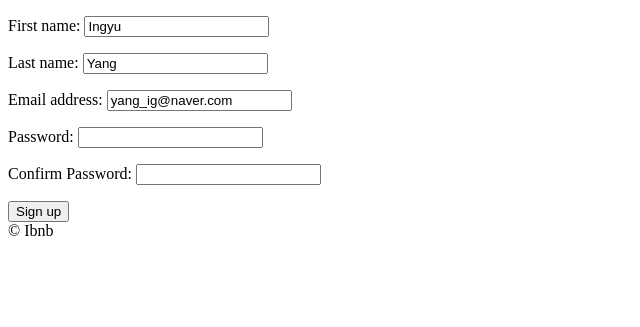
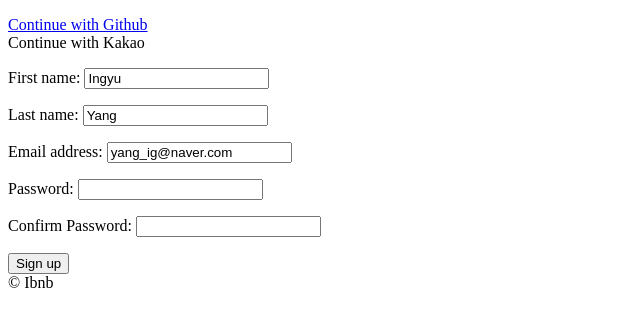
Before and after one commit to igoo-Y/airbnb-clone, a Django app: page /users/signup in a window 1280 px wide. Shown: the part 78-405 px from the top of the page, without its empty margins (0-640 px from the left). Run offline with Django 3.2, Linux system fonts and the light colour scheme.

Commit message:
github login 1

```diff
--- /dev/null
+++ b/templates/partials/social_login.html
@@ -0,0 +1,6 @@
+<div>
+    <a href="{% url 'users:github-login' %}">Continue with Github</a>
+</div>
+<div>
+    Continue with Kakao
+</div>
--- a/templates/users/login.html
+++ b/templates/users/login.html
@@ -7,6 +7,8 @@
 
 {% block content %}
 
+    {% include 'partials/social_login.html' %}
+
     <form method="POST" action="{% url 'users:login' %}">
         {% csrf_token %}
         {{form.as_p}}
--- a/templates/users/signup.html
+++ b/templates/users/signup.html
@@ -7,6 +7,8 @@
 
 {% block content %}
 
+    {% include 'partials/social_login.html' %}
+
     <form method="POST" action="{% url 'users:signup' %}">
         {% csrf_token %}
         {{form.as_p}}
--- a/users/admin.py
+++ b/users/admin.py
@@ -42,4 +42,5 @@ class CustomUserAdmin(UserAdmin):
         "is_superuser",
         "email_verified",
         "email_secret",
+        "login_method",
     )
--- a/users/models.py
+++ b/users/models.py
@@ -39,6 +39,15 @@ class User(AbstractUser):
         (CURRENCY_KRW, "KRW"),
     ]
 
+    LOGIN_EMAIL = "email"
+    LOGIN_GITHUB = "github"
+    LOGIN_KAKAO = "kakao"
+    LOGIN_CHOICES = [
+        (LOGIN_EMAIL, "Email"),
+        (LOGIN_GITHUB, "Github"),
+        (LOGIN_KAKAO, "Kakao"),
+    ]
+
     avatar = models.ImageField(upload_to="avatars", blank=True)
     gender = CharField(max_length=10, choices=GENDER_CHOICES, blank=True)
     bio = models.TextField(blank=True)
@@ -52,6 +61,9 @@ class User(AbstractUser):
     superhost = models.BooleanField(default=False)
     email_verified = models.BooleanField(default=False)
     email_secret = models.CharField(max_length=20, default="", blank=True)
+    login_method = models.CharField(
+        max_length=50, choices=LOGIN_CHOICES, default=LOGIN_EMAIL
+    )
 
     def verify_email(self):
         if self.email_verified is False:
--- a/users/urls.py
+++ b/users/urls.py
@@ -7,5 +7,6 @@ urlpatterns = [
     path("login", views.LoginView.as_view(), name="login"),
     path("logout", views.log_out, name="logout"),
     path("signup", views.SignUpView.as_view(), name="signup"),
-    path("verify/<str:key>", views.complete_verification, name="complete_verification"),
+    path("verify/<str:key>", views.complete_verification, name="complete-verification"),
+    path("login/github", views.github_login, name="github-login"),
 ]
--- a/users/views.py
+++ b/users/views.py
@@ -1,3 +1,4 @@
+import os
 from users import models
 from django.urls import reverse_lazy
 from django.views.generic import FormView
@@ -61,3 +62,11 @@ def complete_verification(request, key):
         # to do: add error message
         pass
     return redirect(reverse("core:home"))
+
+
+def github_login(request):
+    client_id = os.environ.get("GH_ID")
+    redirect_uri = "http://127.0.0.1:8000/users/login/github/callback"
+    return redirect(
+        f"https://github.com/login/oauth/authorize?client_id={client_id}&redirect_uri={redirect_uri}&scope=read:user"
+    )
```
Also changed, not shown: users/migrations/0004_user_login_method.py (added).
